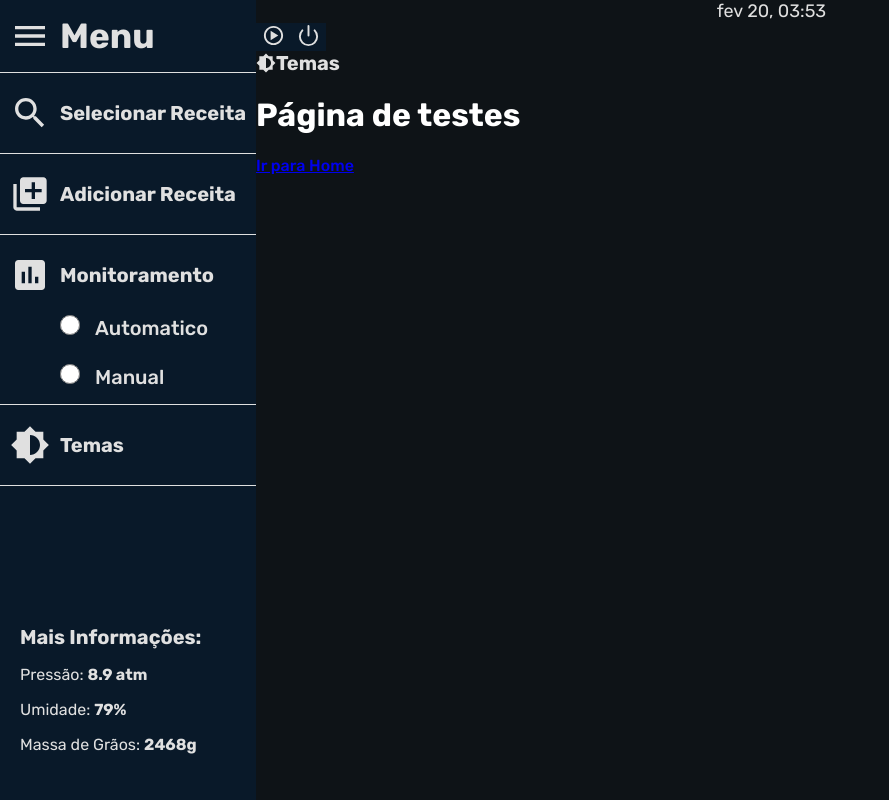
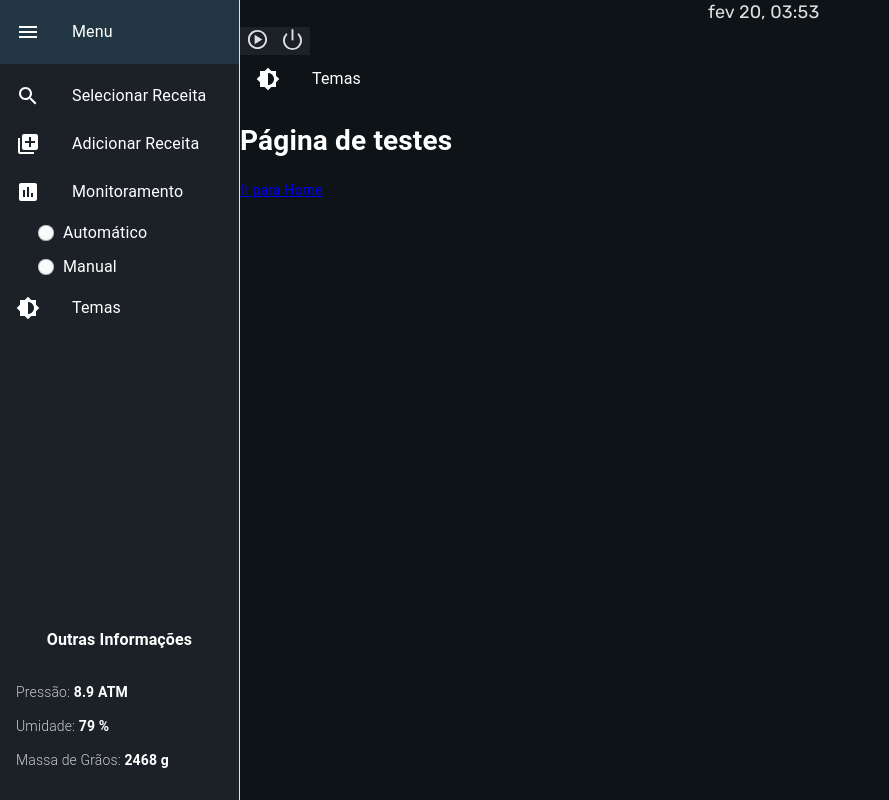
Before and after one commit to cpejr/frontend-cafetorrado, a React (Create React App) app: page /teste in a window 1280 px wide. Shown: the whole page, without its empty margins (0-889 px from the left). Built offline with nearby package versions, Linux system fonts and the light colour scheme; a web font is replaced by a local one.

Commit message:
Feat: Criando Animações

```diff
--- a/src/Context/ThemeContext.css
+++ b/src/Context/ThemeContext.css
@@ -1,12 +1,17 @@
 .buttonTheme {
-    font-family: Rubik , sans-serif ;
-    font-weight: 700;
+    font-family:  sans-serif ;
     border: none;
     outline: none;
+    list-style: none;
     background-color: transparent;
-    color: #E0E0E0;
-    font-size: 20px;
+    color: white;
+    font-size: 1rem;
     display: flex;
     align-items: center;
+
     padding: 0;
   }
+  .button-theme{
+    margin-right: 45%;
+    color:white;
+  }
--- a/src/Context/ThemeContext.jsx
+++ b/src/Context/ThemeContext.jsx
@@ -1,5 +1,14 @@
 import React, { useState, useEffect } from 'react';
-import { MdBrightness6 } from 'react-icons/md';
+import Brightness6Icon from '@material-ui/icons/Brightness6';
+import {
+  List,
+  ListItem,
+  ListItemText,
+  ListItemIcon,
+  FormControl,
+  FormControlLabel,
+  RadioGroup,
+} from '@material-ui/core';
 import './ThemeContext.css';
 
 const themes = {
@@ -103,19 +112,20 @@ function ThemeContextProvider({ children }) {
 
   function ThemeSwitch() {
     return (
-      <button
-        className="buttonTheme"
-        type="button"
+      <ListItem
+        button
         onClick={toggleTheme}
         checked={themeName === 'technologic'}
       >
-        <MdBrightness6
-          checkedIcon={false}
-          uncheckedIcon={false}
-          color="#E0E0E0"
-        />
-        <span>Temas</span>
-      </button>
+        <ListItemIcon>
+          <Brightness6Icon
+            checkedIcon={false}
+            uncheckedIcon={false}
+            className="button-theme"
+          />
+        </ListItemIcon>
+        <ListItemText>Temas</ListItemText>
+      </ListItem>
     );
   }
 
--- /dev/null
+++ b/src/components/Drawer/InsideDrawer.jsx
@@ -0,0 +1,144 @@
+/*eslint-disable*/
+import React,{useContext} from 'react';
+import {
+  List,
+  ListItem,
+  ListItemText,
+  ListItemIcon,
+  FormControl,
+  FormControlLabel,
+  RadioGroup,
+} from '@material-ui/core';
+import { makeStyles } from '@material-ui/core/styles';
+import { useLocation, Route,useHistory } from 'react-router-dom';
+import Brightness6Icon from '@material-ui/icons/Brightness6';
+import MenuIcon from '@material-ui/icons/Menu';
+import SearchIcon from '@material-ui/icons/Search';
+import AddToPhotosIcon from '@material-ui/icons/AddToPhotos';
+import InsertChartIcon from '@material-ui/icons/InsertChart';
+import {ThemeContext} from "../../Context/ThemeContext"
+import clsx from 'clsx';
+import Theme from '../theme';
+
+import StyledRadio from './StyledRadio';
+import { Namespace } from 'socket.io';
+
+
+const useStyles = makeStyles((theme) => ({
+  nested: {
+    paddingLeft: theme.spacing(5),
+  },
+  hide: {
+    display: 'none',
+  },
+}));
+
+const DrawerHeader = ({ drawerToggle }) => (
+  <List className="header">
+    <ListItem button onClick={drawerToggle}>
+      <ListItemIcon>
+        <MenuIcon className="menu-icon" />
+      </ListItemIcon>
+      <ListItemText> Menu </ListItemText>
+    </ListItem>
+  </List>
+);
+
+const DrawerMenu = ({ drawerOpen }) => {
+  const classes = useStyles();
+
+  const menuItens = [
+    {
+      title: 'Selecionar Receita',
+      icon: <SearchIcon />,
+    },
+    {
+      title: 'Adicionar Receita',
+      icon: <AddToPhotosIcon />,
+    },
+
+  ];
+  const {toggleTheme} = useContext(ThemeContext);
+
+const history= useHistory();
+  return (
+    <List className="menu-bar">
+      {menuItens.map(({ title, icon }) => (
+        <ListItem button key={title}>
+          <ListItemIcon className="menu-icon">{icon}</ListItemIcon>
+          <ListItemText className="menu-text" primary={title} />
+        </ListItem>
+      ))}
+
+      {/* Monitoramento */}
+      <ListItem>
+        <ListItemIcon className="menu-icon">
+          <InsertChartIcon />
+        </ListItemIcon>
+        <ListItemText className="menu-text" primary="Monitoramento" />
+      </ListItem>
+      <FormControl className={`${classes.nested} menu-monitoramento-radio ${drawerOpen? '': 'closed'}`}>
+        <RadioGroup
+          defaultValue=""
+          className={clsx({ [classes.hide]: !drawerOpen })}
+        >
+          <FormControlLabel
+            value="automatic"
+            control={<StyledRadio />}
+            onClick={() => {
+                history.push('/automatic');
+              }}
+            label ="Automático"
+          />
+          <FormControlLabel
+            value="manual"
+            control={<StyledRadio />}
+            label="Manual"
+          />
+        </RadioGroup>
+      </FormControl>
+
+        <ListItem button onClick={toggleTheme}>
+          <ListItemIcon className="menu-icon"><Brightness6Icon/></ListItemIcon>
+          <ListItemText className="menu-text" primary="Temas" />
+        </ListItem>
+
+    </List>
+
+  );
+};
+
+const OutrasInformacoes = ({ drawerOpen, valuesInfo }) => {
+  const classes = useStyles();
+  return (
+
+    <div className={`outras-info ${clsx({ [classes.hide]: !drawerOpen })}`}>
+      {!(useLocation().pathname === '/automatic') && drawerOpen && (
+        <div className="other-infos">
+          <h1>Outras Informações</h1>
+          <p>
+            <strong>Pressão: </strong>
+            {valuesInfo.pressao}
+            {' '}
+            ATM
+          </p>
+          <p>
+            <strong>Umidade: </strong>
+            {valuesInfo.umidade}
+            {' '}
+            %
+          </p>
+          <p>
+            <strong>Massa de Grãos: </strong>
+            {valuesInfo.massaGraos}
+            {' '}
+            g
+          </p>
+        </div>
+      )}
+
+    </div>
+  );
+};
+
+export { DrawerMenu, DrawerHeader, OutrasInformacoes };
--- /dev/null
+++ b/src/components/Drawer/NewDrawer.css
@@ -0,0 +1,84 @@
+.App {
+    font-family: sans-serif;
+    text-align: center;
+
+  }
+
+
+  .MuiDrawer-paperAnchorDockedLeft {
+    border: none;
+
+  }
+
+  .header {
+    background-color: #233643;
+    justify-content: center;
+    color: white;
+
+  }
+
+  .menu-bar {
+    background-color: #1b2126;
+    height: 100%;
+
+  }
+
+  .top-divider {
+    color: #1b2126;
+    background-color: #1b2126;
+  }
+
+  .menu-icon {
+    color: white;
+  }
+
+  .menu-icon svg {
+    color: white;
+  }
+
+  .menu-text {
+    color: white;
+  }
+
+  .menu-monitoramento-radio {
+    color: white;
+
+  }
+  .menu-monitoramento-radio.closed{
+    display: none !important;
+
+  }
+
+  .content {
+    color: white;
+    background-color: #0e1317;
+    height: 100vh;
+    border: none;
+
+  }
+
+  .drawer {
+    border: none !important;
+
+  }
+
+  .outras-info {
+    color: white;
+    background-color: #1b2126;
+    padding: 1rem;
+  }
+  .outras-info h1 {
+    font-size: 16px;
+    text-align: center;
+    padding-bottom: 1rem;
+  }
+
+  .outras-info p {
+    font-size: 14px;
+    font-weight: 700;
+  }
+
+  .outras-info p strong {
+    font-weight: 300;
+    color: #cacaca;
+  }
--- /dev/null
+++ b/src/components/Drawer/NewDrawer.jsx
@@ -0,0 +1,103 @@
+import React from 'react';
+import clsx from 'clsx';
+import { makeStyles } from '@material-ui/core/styles';
+import Drawer from '@material-ui/core/Drawer';
+import AppBar from '@material-ui/core/AppBar';
+import CssBaseline from '@material-ui/core/CssBaseline';
+
+import { DrawerMenu, DrawerHeader, OutrasInformacoes } from './InsideDrawer';
+import { useToggle } from '../../Hooks';
+
+import './NewDrawer.css';
+
+const drawerWidth = 240;
+const closedWidth = 60;
+
+const useStyles = makeStyles((theme) => ({
+  root: {
+    display: 'flex',
+  },
+  appBar: {
+    zIndex: theme.zIndex.drawer + 1,
+    transition: theme.transitions.create(['width', 'margin'], {
+      easing: theme.transitions.easing.sharp,
+      duration: theme.transitions.duration.leavingScreen,
+    }),
+  },
+  appBarShift: {
+    marginLeft: drawerWidth,
+    width: `calc(100% - ${drawerWidth}px)`,
+    transition: theme.transitions.create(['width', 'margin'], {
+      easing: theme.transitions.easing.sharp,
+      duration: theme.transitions.duration.enteringScreen,
+    }),
+  },
+  menuButton: {
+    marginRight: 36,
+  },
+  drawer: {
+    width: drawerWidth,
+    flexShrink: 0,
+    whiteSpace: 'nowrap',
+  },
+  drawerOpen: {
+    width: drawerWidth,
+    transition: theme.transitions.create('width', {
+      easing: theme.transitions.easing.sharp,
+      duration: theme.transitions.duration.enteringScreen,
+    }),
+  },
+  drawerClose: {
+    transition: theme.transitions.create('width', {
+      easing: theme.transitions.easing.sharp,
+      duration: theme.transitions.duration.leavingScreen,
+    }),
+    overflowX: 'hidden',
+    width: closedWidth,
+    [theme.breakpoints.up('sm')]: {
+      width: closedWidth,
+    },
+  },
+  content: {
+    flexGrow: 1,
+    padding: theme.spacing(0),
+  },
+}));
+
+export default function MiniDrawer({ children, valuesInfo }) {
+  const classes = useStyles();
+  const [open, drawerToggle] = useToggle(true);
+
+  return (
+    <div className={classes.root}>
+      <CssBaseline />
+
+      <AppBar
+        position="fixed"
+        className={clsx(classes.appBar, {
+          [classes.appBarShift]: open,
+        })}
+      />
+
+      <Drawer
+        variant="permanent"
+        className={`drawer ${clsx(classes.drawer, {
+          [classes.drawerOpen]: open,
+          [classes.drawerClose]: !open,
+        })}`}
+        classes={{
+          paper: clsx({
+            [classes.drawerOpen]: open,
+            [classes.drawerClose]: !open,
+          }),
+        }}
+      >
+        <DrawerHeader drawerToggle={drawerToggle} />
+        <DrawerMenu drawerOpen={open} />
+        <OutrasInformacoes drawerOpen={open} valuesInfo={valuesInfo} />
+      </Drawer>
+
+      <main className={`${classes.content} content`}>{children}</main>
+    </div>
+  );
+}
--- /dev/null
+++ b/src/components/Drawer/StyledRadio.jsx
@@ -0,0 +1,62 @@
+import React from 'react';
+import clsx from 'clsx';
+import { makeStyles } from '@material-ui/core/styles';
+import Radio from '@material-ui/core/Radio';
+import { Block } from '@material-ui/icons';
+
+const useStyles = makeStyles({
+  icon: {
+
+    borderRadius: '50%',
+    width: 16,
+    height: 16,
+    boxShadow:
+      'inset 0 0 0 1px rgba(16,22,26,.2), inset 0 -1px 0 rgba(16,22,26,.1)',
+    backgroundColor: '#f5f8fa',
+    backgroundImage:
+      'linear-gradient(180deg,hsla(0,0%,100%,.8),hsla(0,0%,100%,0))',
+    '$root.Mui-focusVisible &': {
+      outline: '2px auto rgba(19,124,189,.6)',
+      outlineOffset: 2,
+    },
+    'input:hover ~ &': {
+      backgroundColor: '#ebf1f5',
+    },
+    'input:disabled ~ &': {
+      boxShadow: 'none',
+      background: 'rgba(206,217,224,.5)',
+    },
+  },
+  checkedIcon: {
+    backgroundColor: '#137cbd',
+    backgroundImage:
+      'linear-gradient(180deg,hsla(0,0%,100%,.1),hsla(0,0%,100%,0))',
+    '&:before': {
+      display: 'block',
+      width: 16,
+      height: 16,
+      backgroundImage: 'radial-gradient(#fff,#fff 28%,transparent 32%)',
+      content: '""',
+    },
+    'input:hover ~ &': {
+      backgroundColor: '#106ba3',
+    },
+  },
+});
+
+// Inspired by blueprintjs
+export default function StyledRadio(props) {
+  const classes = useStyles();
+
+  return (
+    <Radio
+      className={classes.root}
+      disableRipple
+      color="default"
+      checkedIcon={<span className={clsx(classes.icon, classes.checkedIcon)} />}
+      icon={<span className={classes.icon} />}
+      {...props}
+
+    />
+  );
+}
--- a/src/components/Header/Header.css
+++ b/src/components/Header/Header.css
@@ -6,7 +6,7 @@
     display: flex;
     align-items: center;
     justify-content: space-between;
-    background-color: #091929;
+    background-color: #1b2126;
 }
 
 .date{
@@ -25,7 +25,7 @@ margin-left: 45%;
 }
 
 .crack{
-    background-color:#091929;
+    background-color:#1b2126;
     border: none;
     outline: none;
 }
@@ -34,7 +34,7 @@ margin-left: 45%;
 }
 
 .power {
-  background-color: #091929;
+  background-color: #1b2126;
   border: none;
   outline: none;
 }
--- a/src/index.css
+++ b/src/index.css
@@ -19,3 +19,13 @@ code {
   font-family: source-code-pro, Menlo, Monaco, Consolas, 'Courier New',
     monospace;
 }
+/* Hide scrollbar for Chrome, Safari and Opera */
+body::-webkit-scrollbar {
+  display: none !important;
+}
+
+/* Hide scrollbar for IE, Edge and Firefox */
+body {
+  -ms-overflow-style: none !important;  /* IE and Edge */
+  scrollbar-width: none !important;  /* Firefox */
+}
--- a/src/routes.jsx
+++ b/src/routes.jsx
@@ -6,6 +6,7 @@ import Teste from './components/theme';
 import TemplateWithDrawer from './Templates/index';
 import Automatic from './Pages/AutomaticPage/Automatic';
 import Manual from './Pages/ManualPage/Manual';
+
 
 const valuesInfo = {
   pressao: 8.9,
@@ -25,12 +26,12 @@ const RouterComponent = ({ data }) => {
             <br />
             <Link to="/ResultsRevision">Ir para Revisão de Resultados</Link>
             <br />
-            <Link to="/Automatic">Ir para Tela Automático</Link>
+            <Link to="/automatic">Ir para Tela Automático</Link>
             <br />
             <Link to="/Manual">Ir para Tela Manual</Link>
           </Route>
 
-          <Route path="/Automatic">
+          <Route path="/automatic">
             <Automatic data={data} />
           </Route>
 
--- a/src/templates/index.js
+++ b/src/templates/index.js
@@ -1,5 +1,5 @@
 import React from 'react';
-import DrawerComponent from '../components/Drawer';
+import DrawerComponent from '../components/Drawer/NewDrawer';
 import { useToggle } from '../Hooks';
 import Header from '../components/Header/Header';
 import './styles.css';
--- a/src/templates/styles.css
+++ b/src/templates/styles.css
@@ -5,7 +5,7 @@
 
 .page {
   background-color: var(--componentsBackgroud);
-  width: 80vw;
+  width: 100vw;
   height: 100vh;
 }
 
```
Also changed, not shown: src/Pages/AutomaticPage/Automatic.css (+6 -2 lines).
